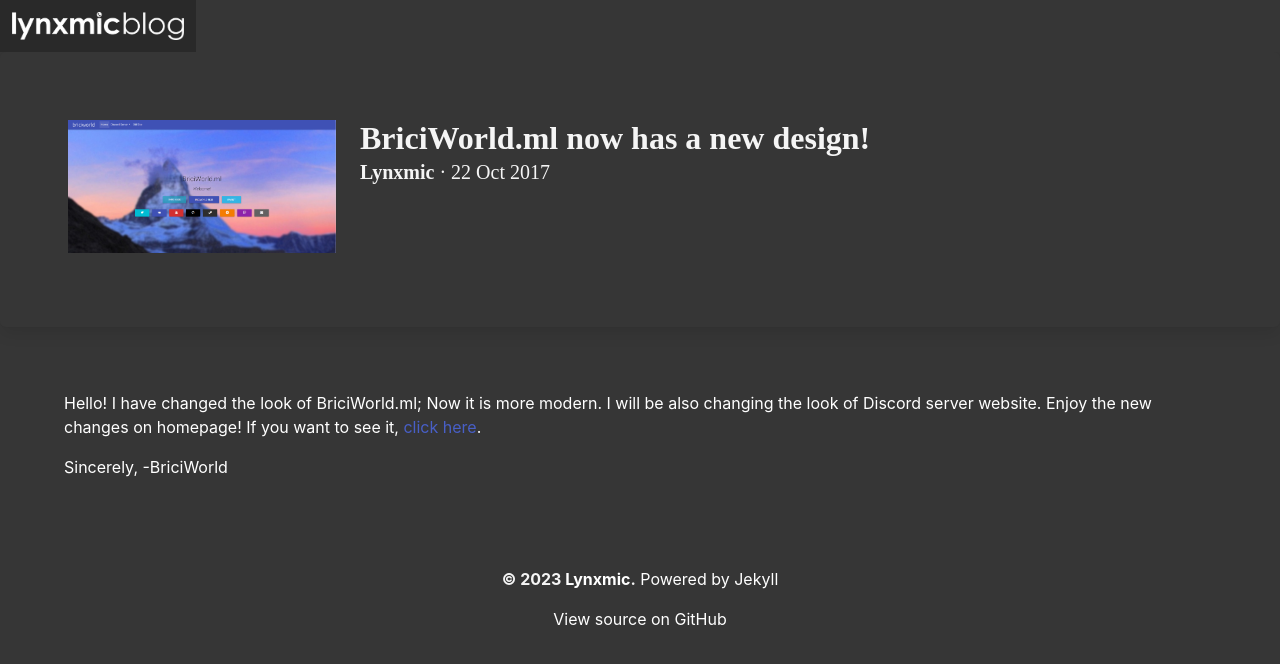
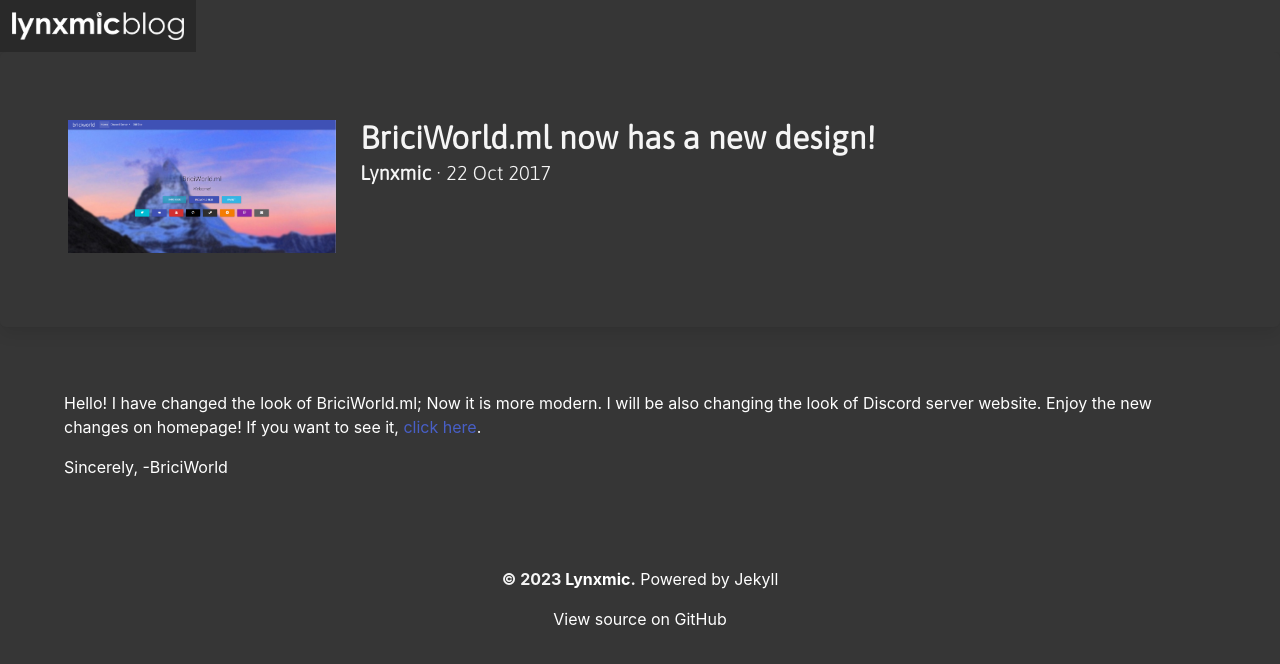
Before and after one commit to theclyron/lynxblog, a Jekyll site: the page built from docs/_posts/2017-10-22-briciworldml-now-has-a-new-design.markdown, in a window 1280 px wide. Shown: the top 664 px of the page. Built offline with Jekyll 4.4.1, drawn with Linux system fonts in a browser that asks for light colours; nearby versions of some CDN libraries.

Commit message:
realized I forgot to add the custom font itself to this css

```diff
--- a/docs/css/post.css
+++ b/docs/css/post.css
@@ -3,6 +3,30 @@
     overflow-y: overlay;
     overflow-x: hidden;
      }
+     @font-face {
+        font-family: "asap-regular";
+        src: url("https://lynxmic.github.io/css/fonts/asap/Asap-Regular.otf");
+       }
+  @font-face {
+        font-family: "asap-bold";
+        src: url("https://lynxmic.github.io/css/fonts/asap/Asap-Bold.otf");
+       }
+  @font-face {
+        font-family: "asap-bold-italic";
+        src: url("https://lynxmic.github.io/css/fonts/asap/Asap-BoldItalic.otf");
+       }
+  @font-face {
+        font-family: "asap-italic";
+        src: url("https://lynxmic.github.io/css/fonts/asap/Asap-Italic.otf");
+       }
+  @font-face {
+        font-family: "asap-light";
+        src: url("https://lynxmic.github.io/css/fonts/asap/Asap-Light.otf");
+       }
+  @font-face {
+        font-family: "asap-light-italic";
+        src: url("https://lynxmic.github.io/css/fonts/asap/Asap-LightItalic.otf");
+       }
 ::-webkit-scrollbar {
     width: 8px;
     background: transparent;
```
